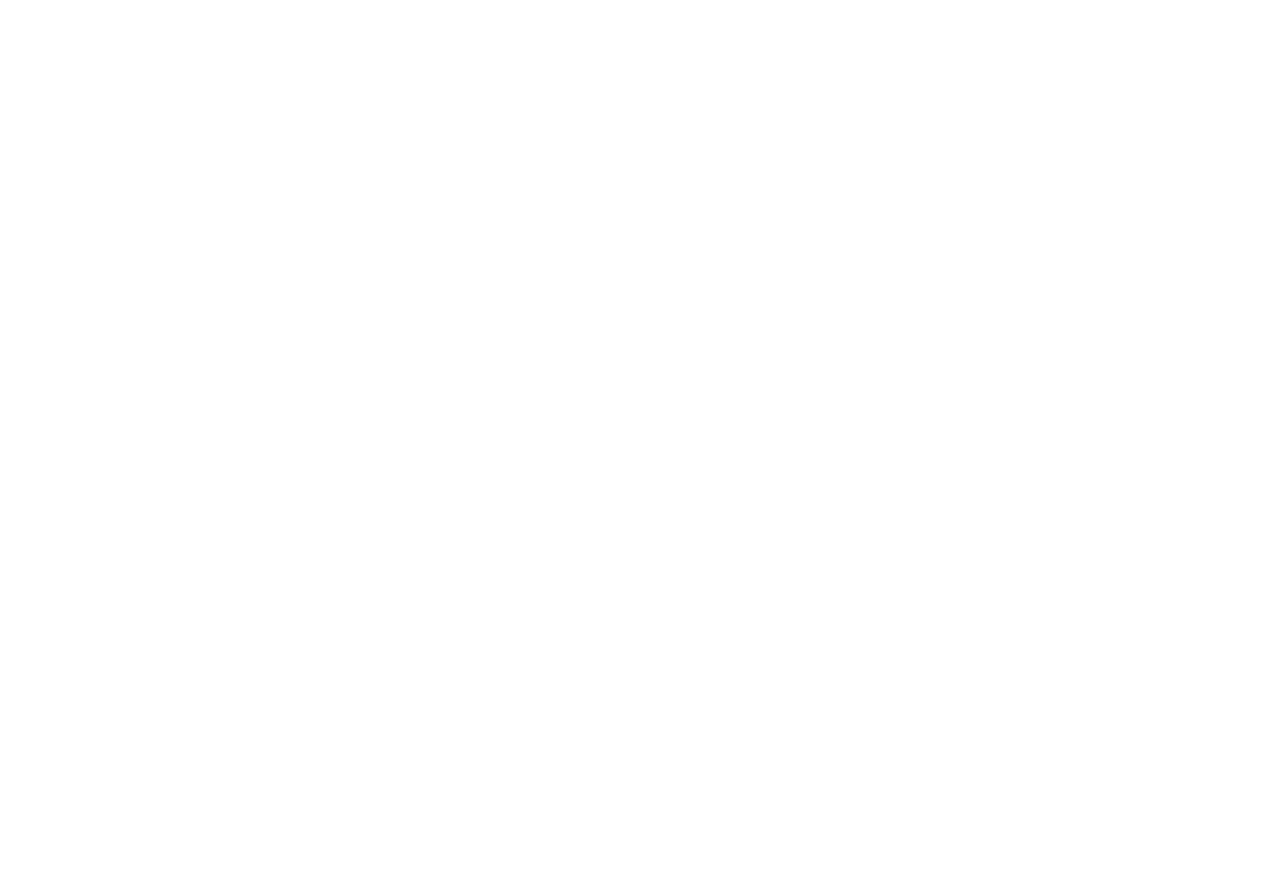
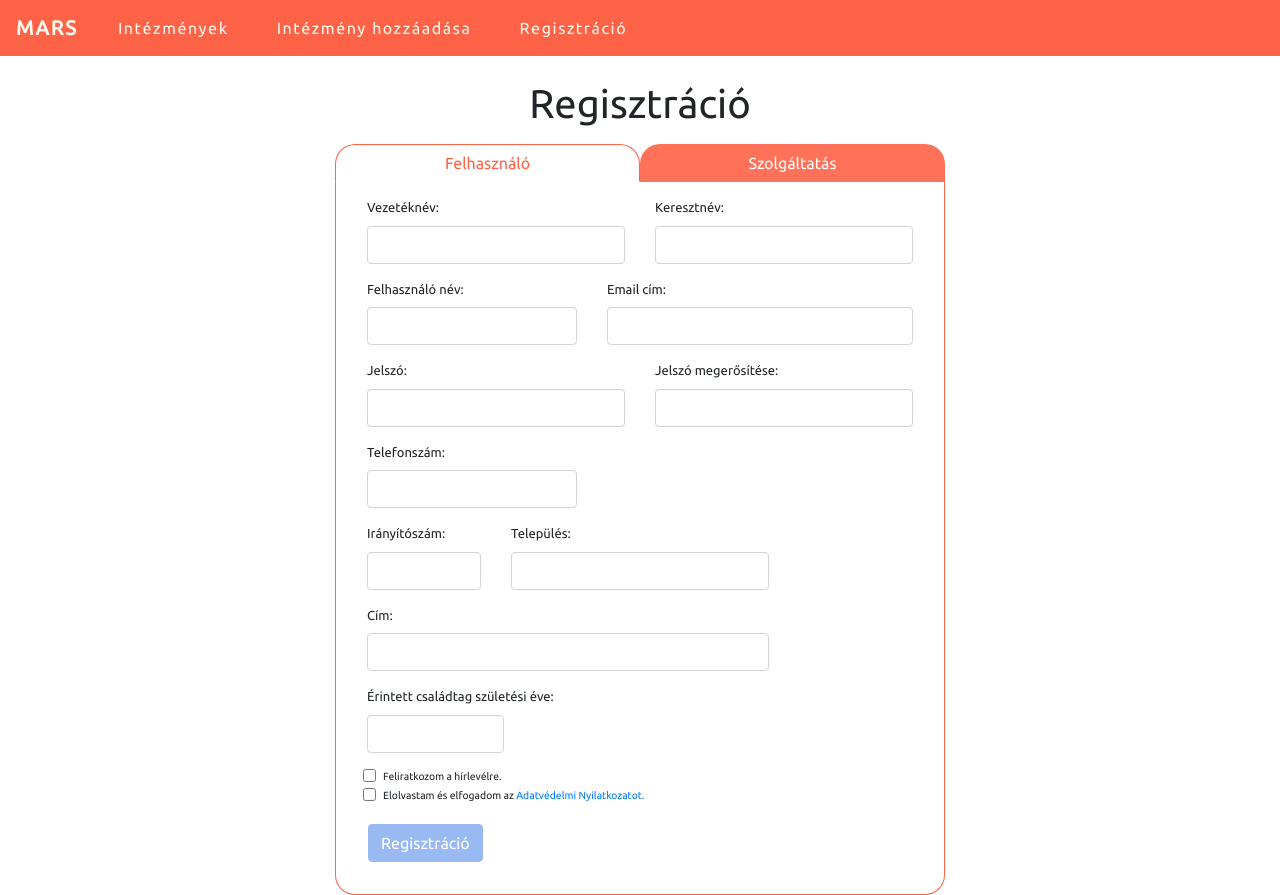
Before and after one commit to tlaura/mars, an Angular app in the folder mars-frontend/: page /register in a window 1280 px wide. Before the commit the page ends 800 px from the top, so only its background shows below. Built offline with nearby package versions, Linux system fonts and the light colour scheme.

Commit message:
fix user option buttons

```diff
--- a/mars-frontend/src/app/components/navbar/navbar.component.html
+++ b/mars-frontend/src/app/components/navbar/navbar.component.html
@@ -8,11 +8,10 @@
 
   <div class="navbar-collapse collapse" id="myNavbar">
     <ul class="navbar-nav mr-auto mt-2 mt-lg-0">
-      <!--      TODO - magyar -->
-      <li class="nav-item font-weight-lighter mx-3"><a class="nav-link" routerLink="institution-list">Institution
-        List</a></li>
-      <li class="nav-item font-weight-lighter mx-3"><a class="nav-link" routerLink="institution-form">Create
-        Institution</a>
+      <li class="nav-item font-weight-lighter mx-3"><a class="nav-link" routerLink="institution-list">Intézmények</a>
+      </li>
+      <li class="nav-item font-weight-lighter mx-3"><a class="nav-link" routerLink="institution-form">Intézmény
+        hozzáadása</a>
       </li>
       <li class="nav-item font-weight-lighter mx-3"><a class="nav-link" routerLink="register">
         Regisztráció
--- a/mars-frontend/src/app/components/register/register.component.css
+++ b/mars-frontend/src/app/components/register/register.component.css
@@ -11,6 +11,7 @@
   background-color: rgba(255, 99, 71, 0.9);
   color: white;
   border-radius: 20px 20px 0px 0px;
+  appearance: none;
 }
 
 .user-option-chooser:hover {
@@ -18,7 +19,7 @@
   color: white;
 }
 
-.user-option-chooser:active {
+.user-option-chooser.active {
   outline: 0;
   box-shadow: none !important;
   background-color: white;
--- a/mars-frontend/src/app/components/register/register.component.html
+++ b/mars-frontend/src/app/components/register/register.component.html
@@ -1,10 +1,12 @@
 <div class="col-sm-1 col-md-8 offset-md-2 col-lg-6 offset-lg-3 text-center">
   <h1 class="mb-sm-1 mb-md-3 mb-lg-6 ">Regisztráció</h1>
 
-  <button [ngClass]="{ 'active' : }" autofocus
+  <button (click)="isNormalUser=true" [ngClass]="isNormalUser ? 'active' : 'inactive'"
           class="user-option-chooser btn w-50 mb-0">Felhasználó
   </button>
-  <button class="user-option-chooser btn w-50 mb-0">Szolgáltatás</button>
+  <button (click)="isNormalUser=false" [ngClass]="!isNormalUser ? 'active' : 'inactive'"
+          class="user-option-chooser btn w-50 mb-0">Szolgáltatás
+  </button>
   <div class="register-div text-left p-sm-3 p-md-3">
     <form [formGroup]="registerForm">
 
--- a/mars-frontend/src/app/components/register/register.component.ts
+++ b/mars-frontend/src/app/components/register/register.component.ts
@@ -23,7 +23,7 @@ export class RegisterComponent implements OnInit {
         'zipcode': new FormControl('', Validators.required),
         'city': new FormControl(''),
         'address': new FormControl(''),
-        'year': new FormControl('', Validators.required),
+        'birthyear': new FormControl('', Validators.required),
         'newsletter': new FormControl(''),
         'termsAndConditions': new FormControl('', Validators.required)
       }
```
